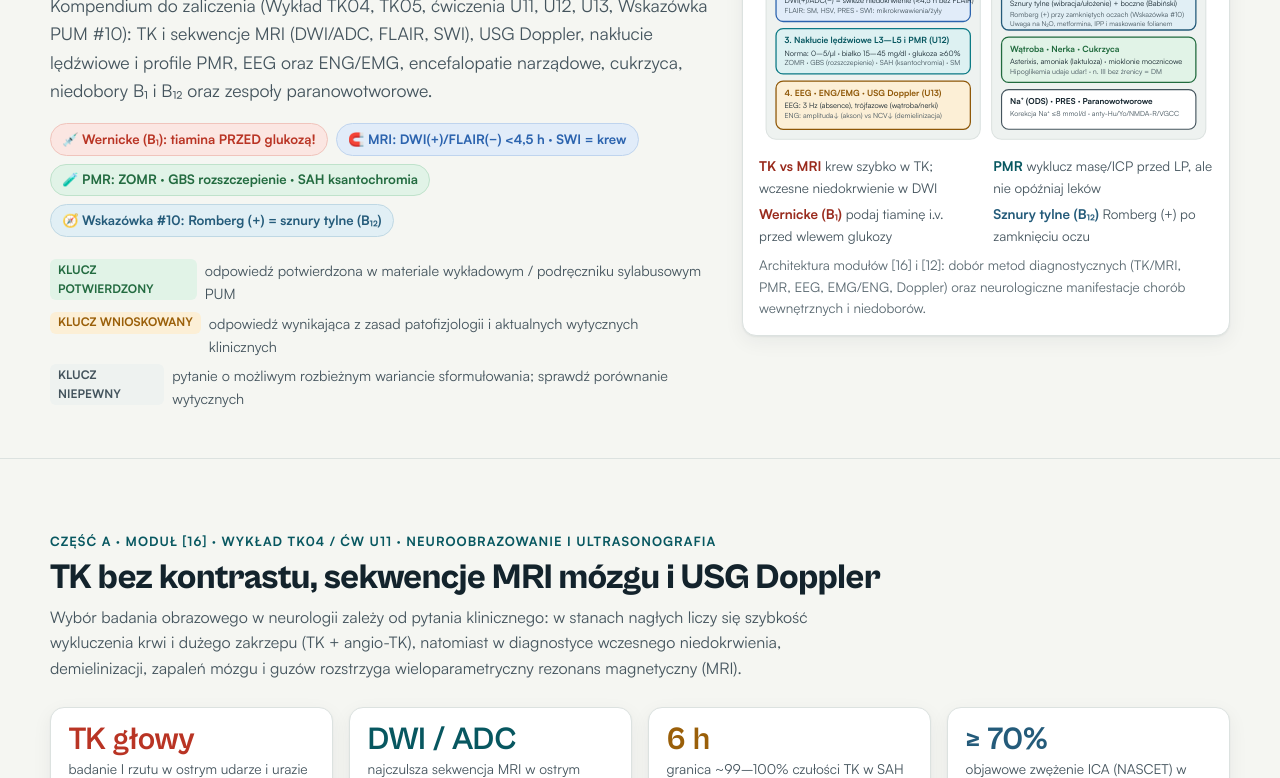
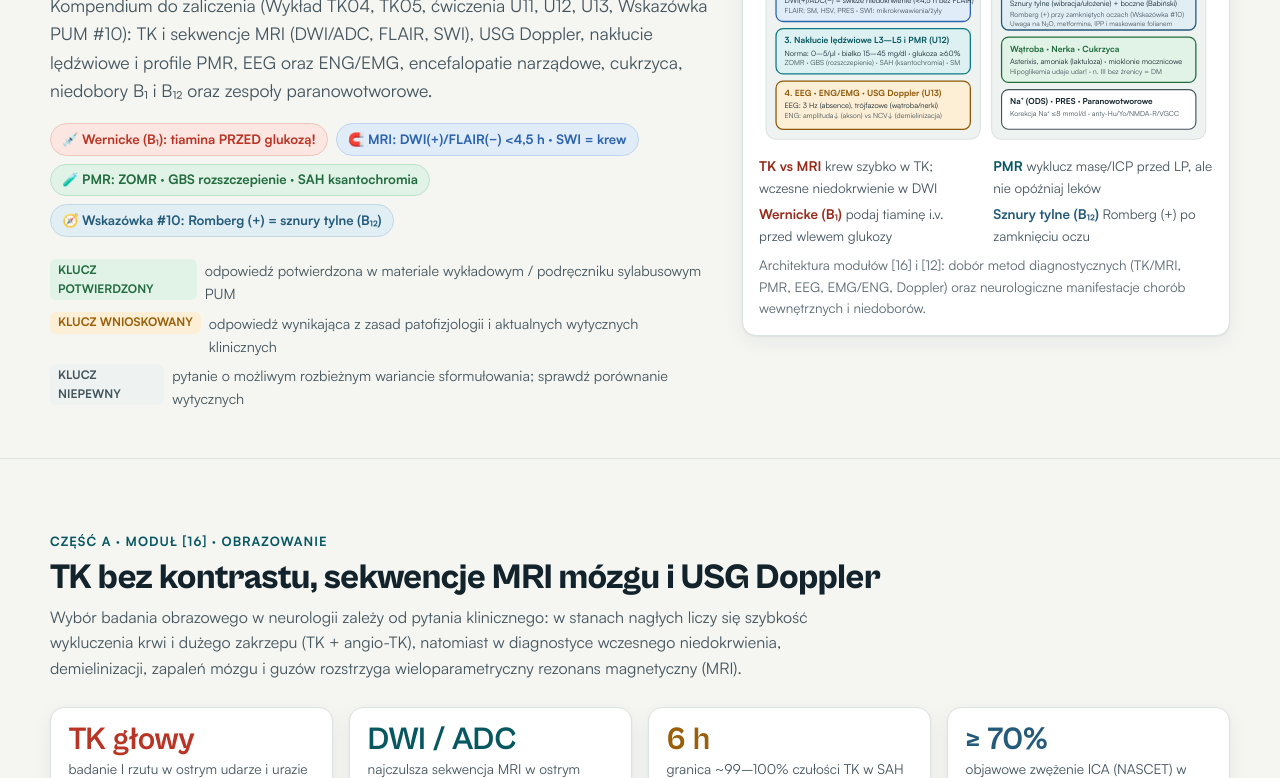
Before and after one commit to mmlsk/neurologia-hub, a plain HTML site: page atlasy/modul-12-16-diagnostyka-interna/index.html in a window 1280 px wide. Shown: the part 322-1100 px from the top of the page. Drawn offline with Linux system fonts and the light colour scheme; a web font is replaced by a local one.

Commit message:
chore(ui): refine reduced-motion, shorten eyebrow, theme selection, and sync DESIGN/PRODUCT docs

```diff
--- a/atlasy/atlas-base.css
+++ b/atlasy/atlas-base.css
@@ -235,7 +235,7 @@ footer ul{padding-left:1.1rem}footer li{margin:.25rem 0}
  [data-theme="dark"] .heat th:first-child{background:var(--surface)}
  [data-theme="dark"] .heat tr.grp td:first-child{background:var(--line-2)}
 }
-@media (prefers-reduced-motion:reduce){html{scroll-behavior:auto!important}*,*::before,*::after{animation-duration:.01ms!important;animation-iteration-count:1!important}a,button,.btn,.opt,.tgl button,.tabs button,.filters button{transition:opacity .15s ease,background-color .15s ease,border-color .15s ease,color .15s ease,box-shadow .15s ease!important;transform:none!important}}
+@media (prefers-reduced-motion:reduce){html{scroll-behavior:auto!important}*,*::before,*::after{animation-iteration-count:1!important}a,button,.btn,.opt,.tgl button,.tabs button,.filters button{transition:opacity .15s ease,background-color .15s ease,border-color .15s ease,color .15s ease,box-shadow .15s ease!important;transform:none!important}}
 
 .opt:disabled{color:var(--ink,#13232C);opacity:1;cursor:default}
 .opt:disabled:hover{border-color:var(--line)}
--- a/atlasy/modul-12-16-diagnostyka-interna/index.html
+++ b/atlasy/modul-12-16-diagnostyka-interna/index.html
@@ -128,7 +128,7 @@ try{
 <main>
 <!-- ============ 1. OBRAZOWANIE: TK, MRI I DOPPLER ============ -->
 <section id="obrazowanie"><div class="wrap">
-  <div class="eyebrow">Część A · Moduł [16] · Wykład TK04 / Ćw U11 · Neuroobrazowanie i ultrasonografia</div>
+  <div class="eyebrow">Część A · Moduł [16] · Obrazowanie</div>
   <h2>TK bez kontrastu, sekwencje MRI mózgu i USG Doppler</h2>
   <p class="lead">Wybór badania obrazowego w neurologii zależy od pytania klinicznego: w stanach nagłych liczy się szybkość wykluczenia krwi i dużego zakrzepu (TK + angio-TK), natomiast w diagnostyce wczesnego niedokrwienia, demielinizacji, zapaleń mózgu i guzów rozstrzyga wieloparametryczny rezonans magnetyczny (MRI).</p>
 
```
Also changed, not shown: css/hub.css (+1 -7 lines), 2 other files.
